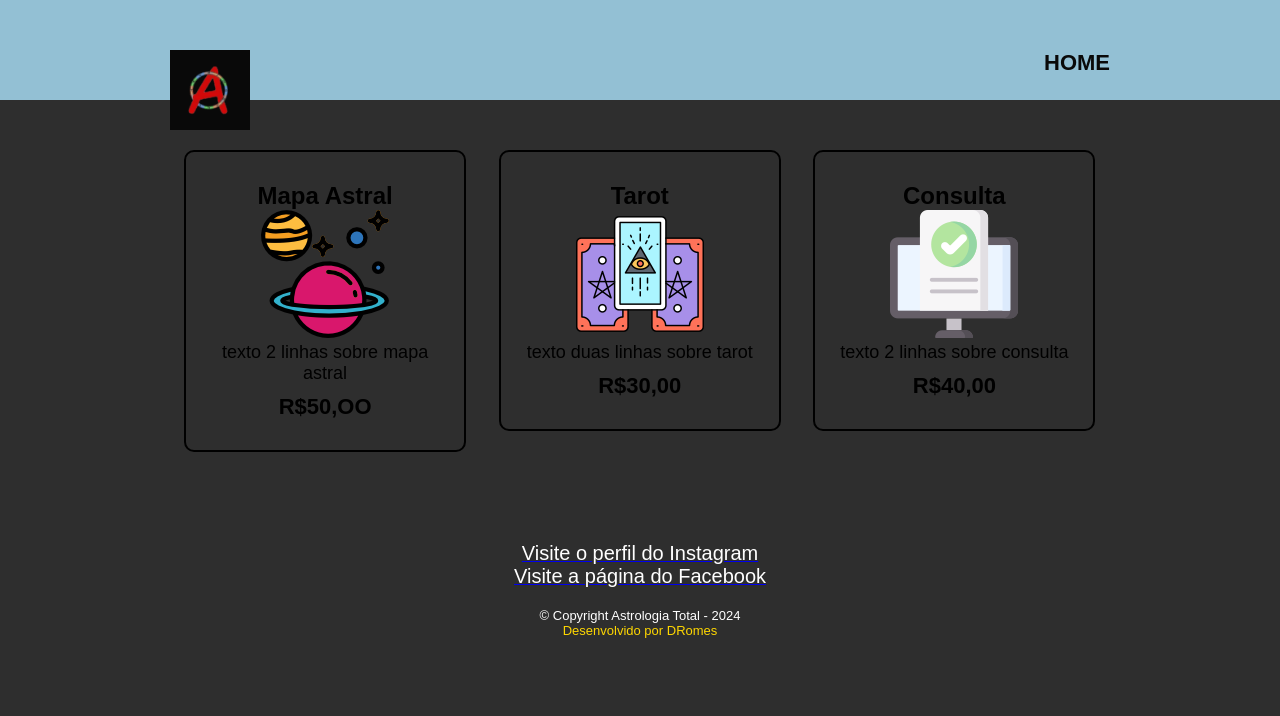
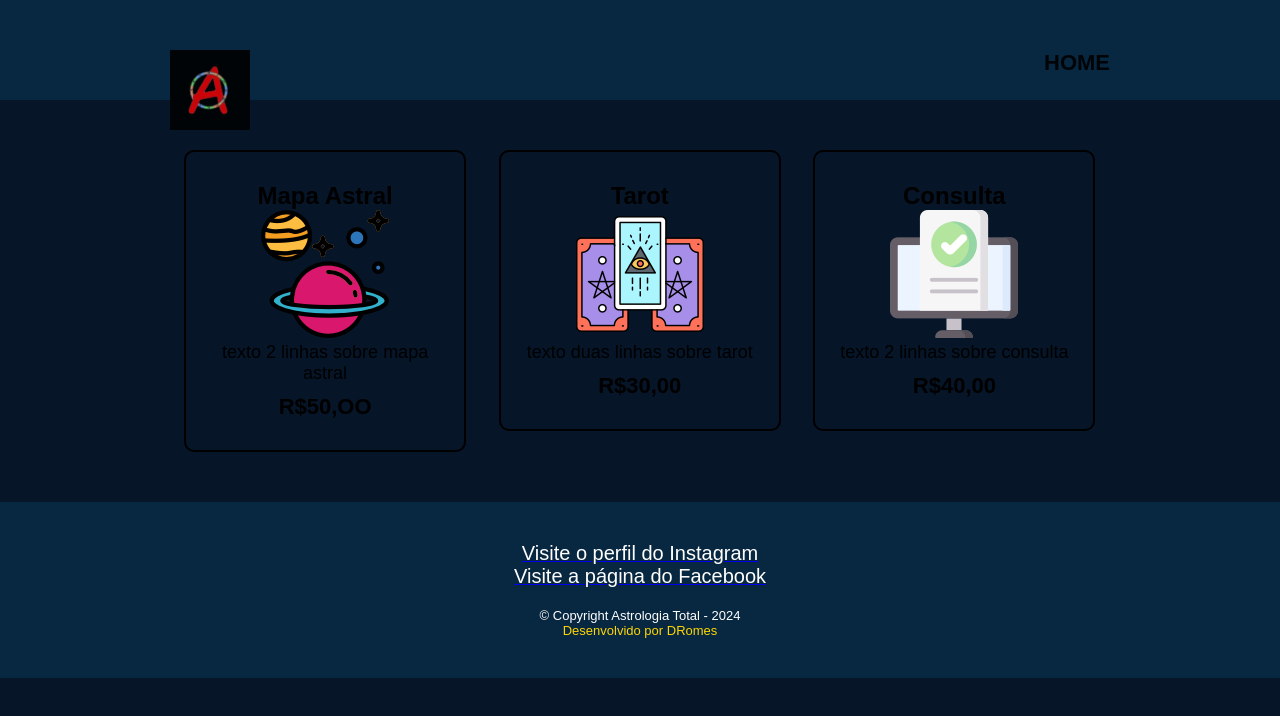
Before and after one commit to Danny-ctrl/Astrologia-total, a plain HTML site: page produtos.html in a window 1280 px wide. Drawn offline with Linux system fonts and the light colour scheme.

Commit message:
alteração de cores

```diff
--- a/home.css
+++ b/home.css
@@ -73,9 +73,7 @@
   width: 100%;
   height: 100%;
 }
-main {
-  margin: 0 auto;
-}
+
 .video {
   width: 560px;
   margin: 1em auto;
--- a/produtos.css
+++ b/produtos.css
@@ -1,5 +1,5 @@
 header {
-  background: #ade5fe;
+  background: #092c48;
   padding: 20px 0;
   height: 100px;
   opacity: 0.8;
--- a/style.css
+++ b/style.css
@@ -18,9 +18,11 @@ header h1::first-letter {
 body {
   overflow-x: hidden;
   font-family: "Montserrat", sans-serif;
-  background: #2e2e2e;
+  background: #061528;
 }
-
+main {
+  margin: 0 auto;
+}
 h1 {
   font: 700 1.875rem "Comic Sans", sans-serif;
   color: black;
@@ -33,8 +35,9 @@ main {
 }
 footer {
   text-align: center;
-  background: url("/img/footer3.jpg");
+  // background: url("/img/footer3.jpg");
   padding: 40px 0;
+  background: #082741;
 }
 
 .copyright {
```
